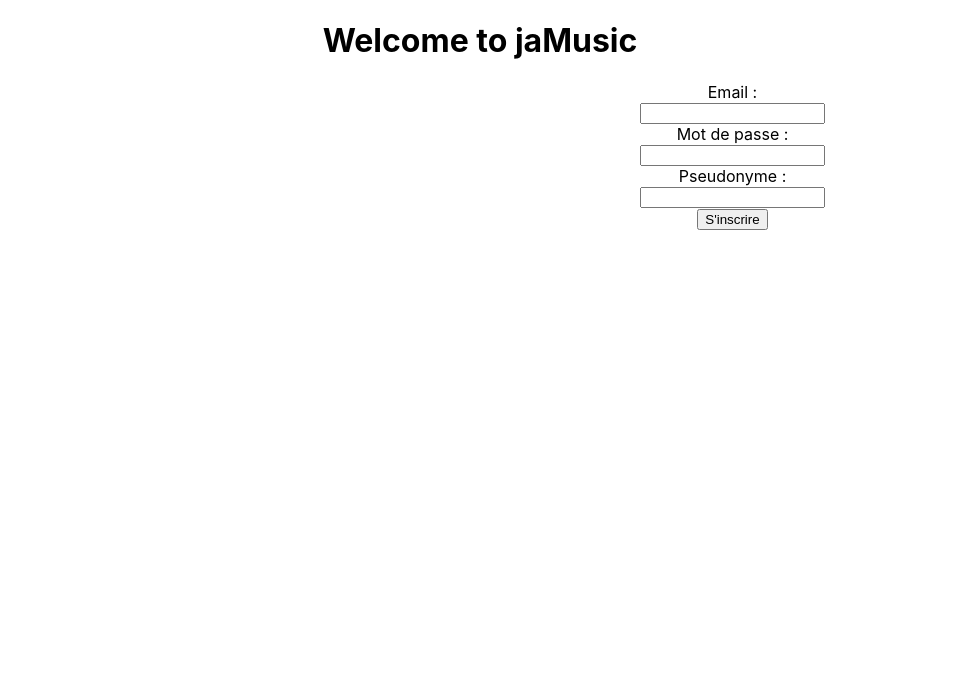
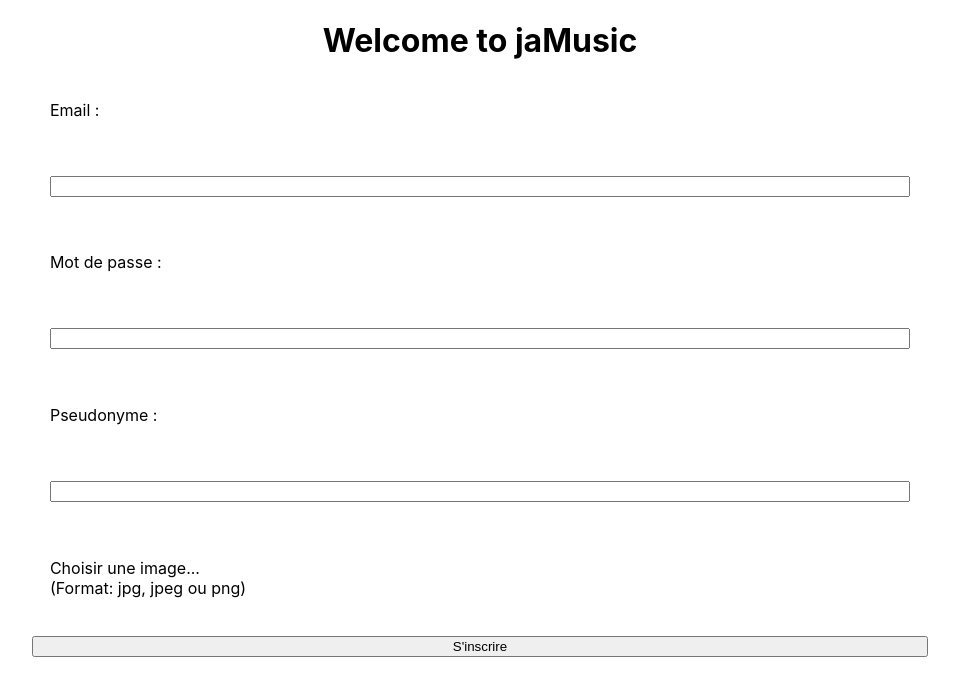
Before and after one commit to WildCodeSchool/reims-0919-js-jamusic, a React (Create React App) app in the folder front/: page / in a window 1280 px wide. Shown: the top 696 px of the page, without its empty margins (160-1119 px from the left). Built offline with nearby package versions, Linux system fonts and the light colour scheme; no server answers.

Commit message:
Added an image input 'field'

```diff
--- a/front/src/App.css
+++ b/front/src/App.css
@@ -1,9 +1,6 @@
 .App {
-  text-align: center;
+    display: flex;
+    flex-direction: column;
+    align-items: center;
+    justify-content: center;
 }
-
-.rendering {
-  display: flex;
-  align-items: center;
-  margin-left: 50em;
-}
--- a/front/src/App.js
+++ b/front/src/App.js
@@ -31,9 +31,7 @@ class App extends React.Component {
         return (
             <div className="App">
                 <h1>Welcome to jaMusic</h1>
-                <div className="rendering">
-                    <CreateProfile />
-                </div>
+                <CreateProfile />
             </div>
         )
     }
--- /dev/null
+++ b/front/src/Components/CreateProfile.css
@@ -0,0 +1,10 @@
+.createProfileForm {
+    display: flex;
+    flex-direction: column;
+    width: 70%;
+}
+
+.createProfileForm input,
+.createProfileForm label {
+    margin: 2%;
+}
--- a/front/src/Components/CreateProfile.jsx
+++ b/front/src/Components/CreateProfile.jsx
@@ -1,8 +1,9 @@
 import React from "react"
+import "./CreateProfile.css"
 
 const CreateProfile = () => {
     return (
-        <form action="">
+        <form action="" method="post" className="createProfileForm">
             <label htmlFor="email">Email :</label>
             <br />
             <input type="email" name="email" id="email" />
@@ -15,7 +16,22 @@ const CreateProfile = () => {
             <br />
             <input type="text" name="nickname" id="nickname" />
             <br />
-            <button type="submit">S'inscrire</button>
+            <input
+                type="file"
+                name="profilePicture"
+                id="profilePicture"
+                accept=".png, .jpg, .jpeg"
+                style={{ display: "none" }}
+            />
+            <label htmlFor="profilePicture">
+                Choisir une image...
+                <br />
+                (Format: jpg, jpeg ou png)
+            </label>
+            <br />
+            <button type="submit" id="submit">
+                S'inscrire
+            </button>
         </form>
     )
 }
--- a/front/src/index.css
+++ b/front/src/index.css
@@ -1,13 +1,14 @@
 body {
-  margin: 0;
-  font-family: -apple-system, BlinkMacSystemFont, "Segoe UI", "Roboto", "Oxygen",
-    "Ubuntu", "Cantarell", "Fira Sans", "Droid Sans", "Helvetica Neue",
-    sans-serif;
-  -webkit-font-smoothing: antialiased;
-  -moz-osx-font-smoothing: grayscale;
+    margin: 0;
+    padding: 0;
+    font-family: -apple-system, BlinkMacSystemFont, "Segoe UI", "Roboto",
+        "Oxygen", "Ubuntu", "Cantarell", "Fira Sans", "Droid Sans",
+        "Helvetica Neue", sans-serif;
+    -webkit-font-smoothing: antialiased;
+    -moz-osx-font-smoothing: grayscale;
 }
 
 code {
-  font-family: source-code-pro, Menlo, Monaco, Consolas, "Courier New",
-    monospace;
+    font-family: source-code-pro, Menlo, Monaco, Consolas, "Courier New",
+        monospace;
 }
```
